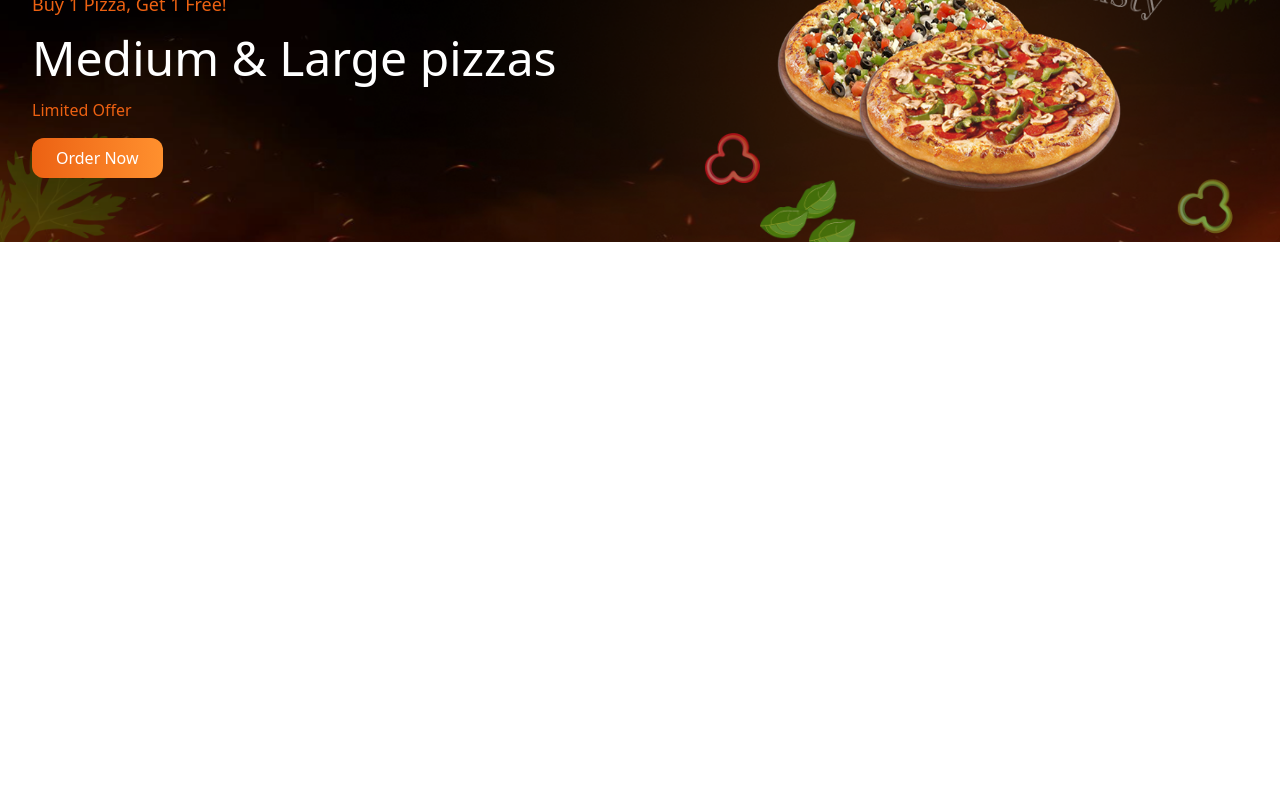
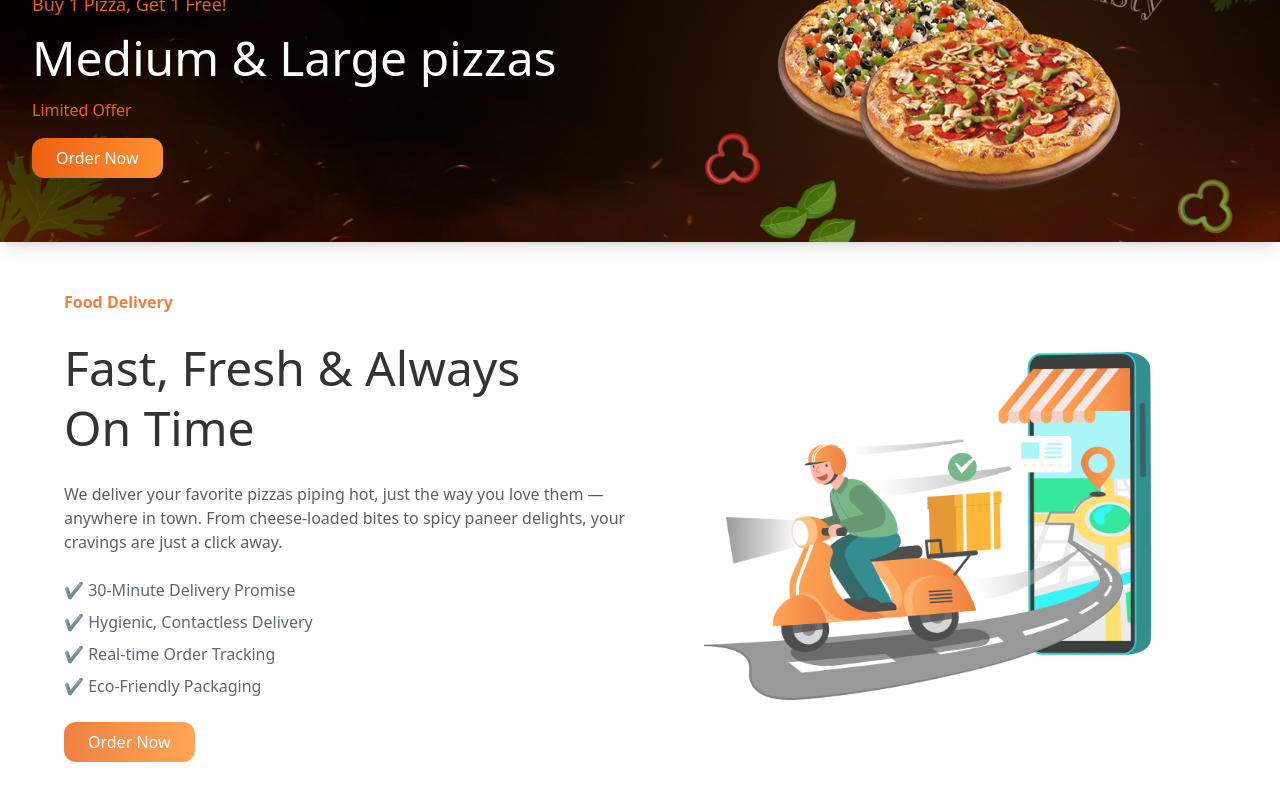
Before and after one commit to sunita0987/Home-Pizza, a React (Vite) app: page / in a window 1280 px wide. Shown: the part 3213-4013 px from the top of the page. Before the commit the page ends 3455 px from the top, so only its background shows below. Built offline with nearby package versions, Linux system fonts and the light colour scheme.

Commit message:
food delivery section add

```diff
--- a/src/App.jsx
+++ b/src/App.jsx
@@ -8,6 +8,7 @@ import Card from './Pages/Card'
 import Sellers from './components/Sellers'
 import Menu from './components/Menu'
 import BestSellers from './components/BestSellers'
+import FoodDelivery from './components/FoodDelivery'
 
 
 function App() {
@@ -20,6 +21,7 @@ function App() {
     <Sellers/>
     <Menu/>
     <BestSellers/>
+    <FoodDelivery/>
     </>
   )
 }
--- /dev/null
+++ b/src/components/FoodDelivery.jsx
@@ -0,0 +1,39 @@
+import React from "react";
+import deliveryImg from "../assets/images/fast.png";
+const FoodDelivery = () => {
+  return (
+    <div className=" opacity-80 py-12 px-4 md:px-16 flex flex-col md:flex-row items-center justify-between">
+      <div className="md:w-1/2 space-y-6 text-center md:text-left">
+        <p className="text-[#EC6112] font-semibold">
+          Food Delivery
+        </p>
+        <h1 className="text-3xl md:text-5xl font-normal text-[#010101] w-[500px] leading-tight">
+          Fast, Fresh & Always On Time
+        </h1>
+        <p className="text-[#373737]">
+          We deliver your favorite pizzas piping hot, just the way you love them
+          — anywhere in town. From cheese-loaded bites to spicy paneer delights,
+          your cravings are just a click away.
+        </p>
+        <ul className="text-left text-gray-700 space-y-2 text-sm md:text-base">
+          <li>✔️ 30-Minute Delivery Promise</li>
+          <li>✔️ Hygienic, Contactless Delivery</li>
+          <li>✔️ Real-time Order Tracking</li>
+          <li>✔️ Eco-Friendly Packaging</li>
+        </ul>
+        <button className="bg-gradient-to-r from-[#EC6112] to-[#FF902E] text-white px-6 py-2 rounded-xl cursor-pointer mt-4]">
+          Order Now
+        </button>
+      </div>
+      <div className="md:w-1/2 mt-8 md:mt-0 flex justify-center">
+        <img
+          src={deliveryImg}
+          alt="Delivery scooter"
+          className="w-full max-w-md"
+        />
+      </div>
+    </div>
+  );
+};
+
+export default FoodDelivery;
```
Also changed, not shown: src/assets/images/fast.png (added).
